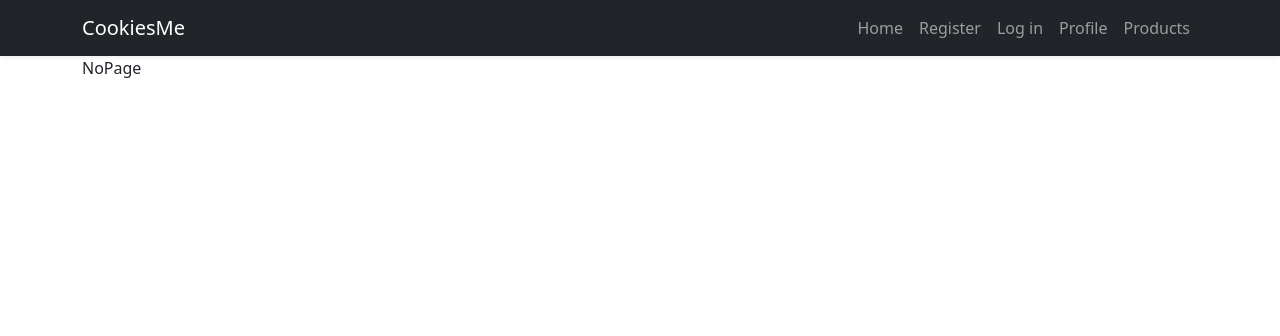
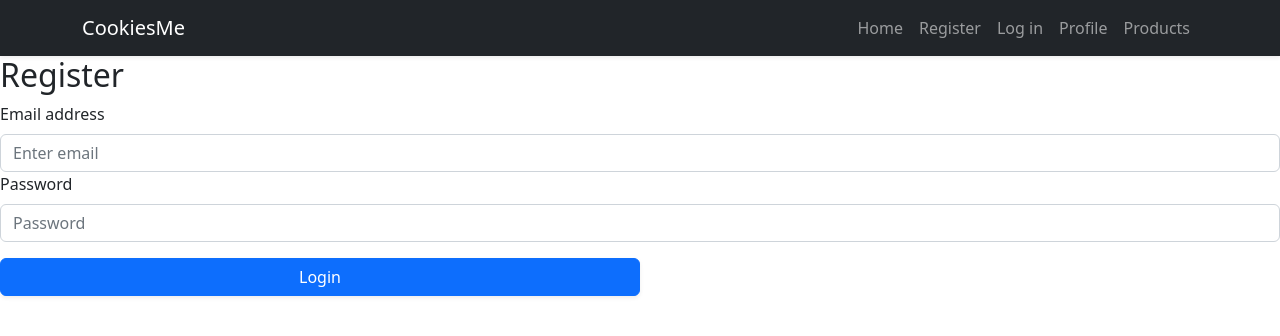
Before and after one commit to zeegerrank/cookiesme-client, a React (Create React App) app: page /register in a window 1280 px wide. Shown: the top 336 px of the page. Built offline with nearby package versions, Linux system fonts and the light colour scheme.

Commit message:
create Register page

```diff
--- a/src/App.js
+++ b/src/App.js
@@ -6,6 +6,7 @@ import { Route, Routes } from "react-router-dom";
 import Login from "./pages/Login";
 import Home from "./pages/Home";
 import NoPage from "./pages/NoPage";
+import Register from "./pages/Register";
 
 function App() {
   return (
@@ -28,6 +29,7 @@ function App() {
       <Routes>
         <Route index path="/" element={<Home />} />
         <Route path="/login" element={<Login />} />
+        <Route path="/register" element={<Register />} />
         <Route path="*" element={<NoPage />} />
       </Routes>
     </>
--- a/src/pages/Login.js
+++ b/src/pages/Login.js
@@ -56,7 +56,7 @@ function Login() {
         setErrorMsg(err.message);
 
         // Cancel Loading Button
-        return setLoading(false);
+        setLoading(false);
       });
   };
 
--- /dev/null
+++ b/src/pages/Register.js
@@ -0,0 +1,122 @@
+import React, { useState } from "react";
+import { Form, Button, Alert } from "react-bootstrap";
+import axios from "axios";
+
+export default function Register() {
+  // Data send to API
+  const [email, setEmail] = useState("");
+  const [password, setPassword] = useState("");
+
+  //   Register success indicator
+  const [registerSuccess, setRegisterSuccess] = useState(false);
+
+  // State for loading button
+  const [loading, setLoading] = useState(false);
+  const [errorMsg, setErrorMsg] = useState("");
+
+  const handleSubmit = (event) => {
+    // prevent the form from refreshing the whole page
+    event.preventDefault();
+
+    // Loading Button
+    setLoading(true);
+
+    // set configurations
+    const configuration = {
+      method: "post",
+      url: "https://nodejs-mongodb-auth-app-zeeger.herokuapp.com/register",
+      data: {
+        email,
+        password,
+      },
+    };
+
+    // make the API call
+    axios(configuration)
+      .then((result) => {
+        // Register Success
+        setRegisterSuccess(true);
+
+        // Clear the error massage
+        setErrorMsg("");
+
+        // Cancel Loading Button
+        setLoading(false);
+      })
+      .catch((error) => {
+        // Where the error massage comes from in frontend console
+        const err = error.response.data;
+
+        // Set error massage
+        setErrorMsg(err.message);
+
+        // Cancel Loading Button
+        setLoading(false);
+      });
+  };
+
+  return (
+    <>
+      <h2>Register</h2>
+      <Form onSubmit={(event) => handleSubmit(event)}>
+        {/* Register indicator */}
+        {errorMsg && (
+          <Alert key={"danger"} variant={"danger"}>
+            {errorMsg}
+          </Alert>
+        )}
+        {registerSuccess && (
+          <Alert key={"success"} variant={"success"}>
+            Login Success
+          </Alert>
+        )}
+
+        {/* email input*/}
+        <Form.Group controlId="formBasicEmail">
+          <Form.Label>Email address</Form.Label>
+          <Form.Control
+            type="email"
+            name="email"
+            value={email}
+            onChange={(event) => setEmail(event.target.value)}
+            placeholder="Enter email"
+          />
+        </Form.Group>
+
+        {/* password input*/}
+        <Form.Group controlId="formBasicPassword">
+          <Form.Label>Password</Form.Label>
+          <Form.Control
+            type="password"
+            name="password"
+            value={password}
+            onChange={(event) => setPassword(event.target.value)}
+            placeholder="Password"
+          />
+        </Form.Group>
+
+        {/* Submit Button */}
+        {!loading ? (
+          <Button
+            className="shadow-sm mx-auto w-50 mt-3"
+            variant="primary"
+            type="submit"
+            onClick={(event) => {
+              handleSubmit(event);
+            }}>
+            Login
+          </Button>
+        ) : (
+          <Button className="shadow-sm mx-auto w-50 mt-3" variant="primary">
+            <span
+              className="spinner-border spinner-border-sm"
+              role="status"
+              aria-hidden="true"></span>
+            <span> </span>
+            Loading...
+          </Button>
+        )}
+      </Form>
+    </>
+  );
+}
```
